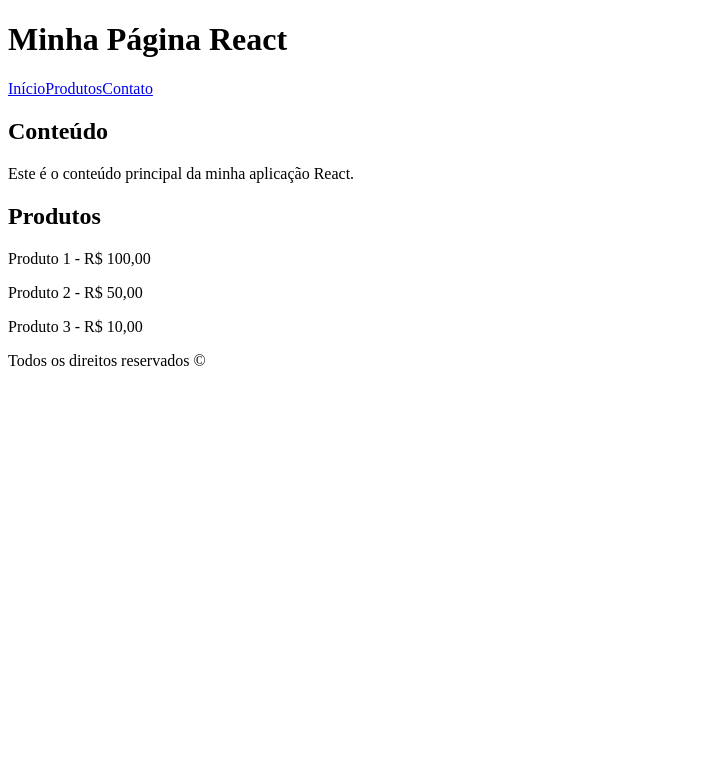
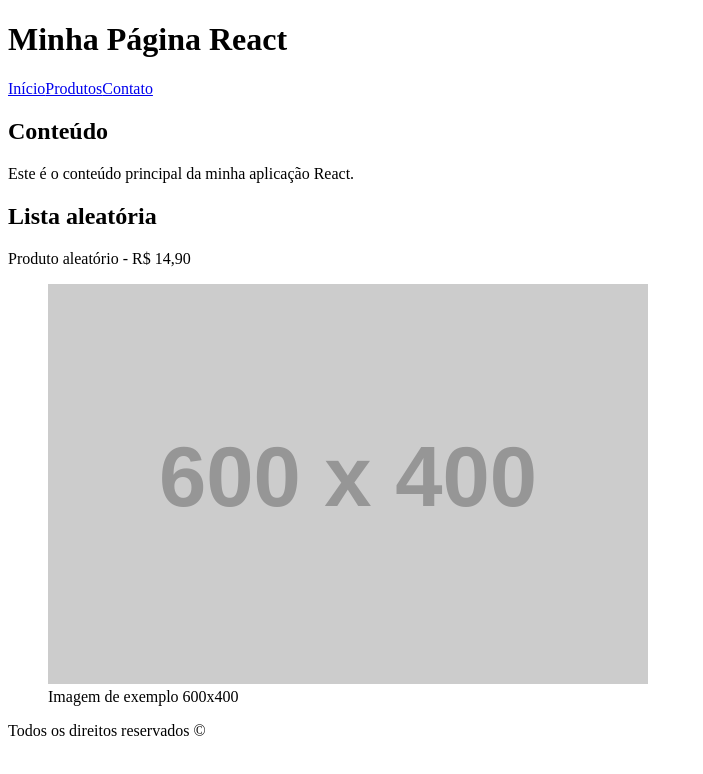
Before and after one commit to 1TDSPH-26/front-2sem-aula-10, a React (Vite) app in the folder my-app/: page / in a window 1280 px wide. Shown: the top 774 px of the page, without its empty margins (0-703 px from the left). Built offline with nearby package versions, Linux system fonts and the light colour scheme.

Commit message:
feat: Exemplo de apresentação de imagem remota.

```diff
--- a/my-app/src/components/Conteudo/Conteudo.tsx
+++ b/my-app/src/components/Conteudo/Conteudo.tsx
@@ -8,12 +8,19 @@ export default function Conteudo() {
       </p>
 
       <section>
-        <h2>Produtos</h2>
+        <h2>Lista aleatória</h2>
 
-        <p>Produto 1 - R$ 100,00</p>
-        <p>Produto 2 - R$ 50,00</p>
-        <p>Produto 3 - R$ 10,00</p>
+        <p>Produto aleatório - R$ 14,90</p>
+
+
+    <figure>
+        <img
+            src="https://placehold.co/600x400/FFFFF0/FFFFFF/png"
+            alt="Imagem placeholder"/>
+
+        <figcaption>Imagem de exemplo 600x400</figcaption>
+        </figure>
       </section>
     </main>
-  );
+);
 }
```
